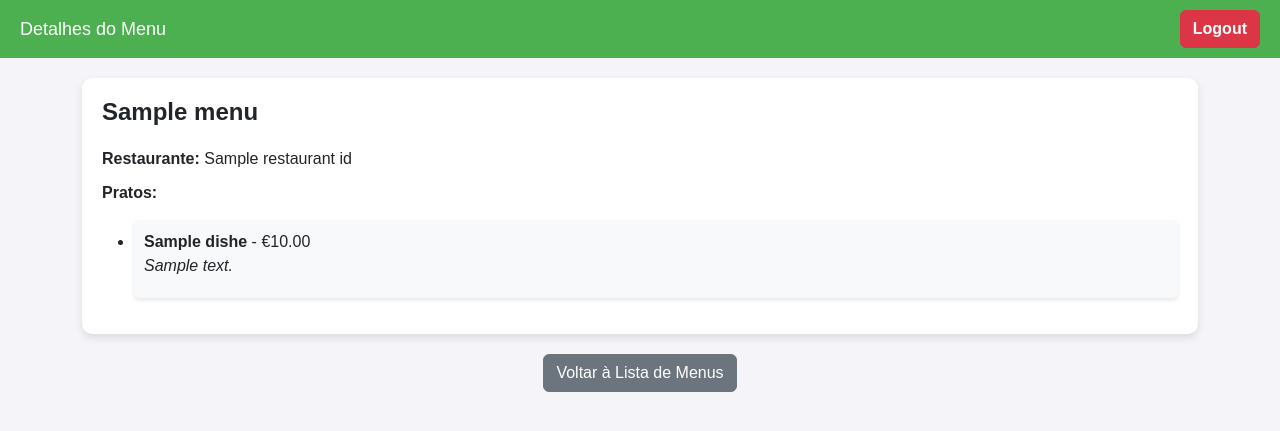
After one commit to HugoMartins2001/Project_paw, a Node server app: template views/menus/showMenu.ejs in a window 1280 px wide. The commit adds this page. Shown: the top 431 px of the page. Run offline with Node 20, Linux system fonts and the light colour scheme; the template is opened without the code that fills it: most values are stand-ins (such as "Sample title", 1, 10 or a date in 2020); some libraries are stand-ins or nearby versions.

Commit message:
adicionado showdish e showMenu com  mais detalhes

```diff
--- /dev/null
+++ b/public/stylesheets/showMenu.css
@@ -0,0 +1,53 @@
+body {
+    font-family: Arial, sans-serif;
+    margin: 0;
+    padding: 0;
+    background-color: #f4f4f9;
+}
+.header {
+    background-color: #4CAF50;
+    color: white;
+    padding: 10px 20px;
+    display: flex;
+    justify-content: space-between;
+    align-items: center;
+}
+.header span {
+    font-size: 18px;
+}
+.header a {
+    color: white;
+    text-decoration: none;
+    font-weight: bold;
+}
+.container {
+    margin-top: 20px;
+}
+.menu-details {
+    background-color: #ffffff;
+    padding: 20px;
+    border-radius: 10px;
+    box-shadow: 0 4px 8px rgba(0, 0, 0, 0.1);
+}
+.menu-details h2 {
+    font-size: 24px;
+    font-weight: bold;
+    margin-bottom: 20px;
+}
+.menu-details p {
+    font-size: 16px;
+    margin-bottom: 10px;
+}
+.dish-list {
+    margin-top: 15px;
+}
+.dish-item {
+    background-color: #f8f9fa;
+    padding: 10px;
+    border-radius: 5px;
+    margin-bottom: 10px;
+    box-shadow: 0 2px 4px rgba(0, 0, 0, 0.1);
+}
+.btn-back {
+    margin-top: 20px;
+}
--- a/routes/dishes.js
+++ b/routes/dishes.js
@@ -11,6 +11,10 @@ router.get('/submitDishes', authController.verifyLoginUser, function (req, res,
     dishesController.renderCreateDishes(req, res, next);
 });
 
+router.get('/showDish/:dishId', authController.verifyLoginUser, function (req, res, next) {
+      dishesController.showDish(req, res, next)
+});
+
 
 router.post('/submittedDish',authController.verifyLoginUser, function(req, res,next) {
      dishesController.createDish(req, res,next)
--- a/routes/menus.js
+++ b/routes/menus.js
@@ -11,6 +11,10 @@ router.get('/submitMenu', authController.verifyLoginUser, function(req, res, nex
     menusController.renderCreateMenu(req, res, next);
 });
 
+router.get('/showMenu/:menuId',authController.verifyLoginUser, function(req, res, next) {
+     menusController.showMenu(req, res, next)
+});
+
 router.post('/submittedMenu', authController.verifyLoginUser, function(req, res,next){
       menusController.createMenu(req, res,next)
 });
--- a/views/dishes/showDishes.ejs
+++ b/views/dishes/showDishes.ejs
@@ -28,6 +28,7 @@
                                 <p class="card-text"><strong>Descrição:</strong> <%= dish.description %></p>
                                 <p class="card-text"><strong>Preço:</strong> €<%= dish.price.toFixed(2) %></p>
                                 <p class="card-text"><strong>Categoria:</strong> <%= dish.category %></p>
+                                <a href="/dishes/showDish/<%= dish._id %>" class="btn btn-info">Ver Detalhes</a>
                                 <a href="/dishes/deleteDish/<%= dish._id %>" class="btn btn-danger">Eliminar</a>
                             </div>
                         </div>
--- /dev/null
+++ b/views/menus/showMenu.ejs
@@ -0,0 +1,42 @@
+<!DOCTYPE html>
+<html lang="pt">
+<head>
+    <meta charset="UTF-8">
+    <meta name="viewport" content="width=device-width, initial-scale=1.0">
+    <link href="https://cdn.jsdelivr.net/npm/bootstrap@5.3.0/dist/css/bootstrap.min.css" rel="stylesheet">
+    <link rel="stylesheet" href="/stylesheets/showMenu.css">
+    <title>Detalhes do Menu</title>
+</head>
+<body>
+    <div class="header">
+        <span>Detalhes do Menu</span>
+        <a href="/auth/logout" class="btn btn-danger">Logout</a>
+    </div>
+
+    <div class="container">
+        <% if (!menu) { %>
+            <div class="alert alert-danger text-center">
+                <h1>Menu não encontrado</h1>
+            </div>
+        <% } else { %>
+            <div class="menu-details">
+                <h2><%= menu.name %></h2>
+                <p><strong>Restaurante:</strong> <%= menu.restaurantId.name %></p>
+                <p><strong>Pratos:</strong></p>
+                <ul class="dish-list">
+                    <% menu.dishes.forEach(function(dish) { %>
+                        <li class="dish-item">
+                            <strong><%= dish.name %></strong> - €<%= dish.price.toFixed(2) %>
+                            <p><em><%= dish.description || 'Sem descrição disponível' %></em></p>
+                        </li>
+                    <% }) %>
+                </ul>
+            </div>
+        <% } %>
+    </div>
+
+    <div class="actions text-center">
+        <a href="/menus/showMenus" class="btn btn-secondary btn-back">Voltar à Lista de Menus</a>
+    </div>
+</body>
+</html>
--- a/views/menus/showMenus.ejs
+++ b/views/menus/showMenus.ejs
@@ -27,6 +27,7 @@
                             <div class="card-body">
                                 <h5 class="card-title"><%= menu.name %></h5>
                                 <p class="card-text"><strong>Restaurante:</strong> <%= menu.restaurantId.name %></p>
+                                <a href="/menus/showMenu/<%= menu._id %>" class="btn btn-info">Ver Detalhes</a>
                                 <a href="/menus/deleteMenu/<%= menu._id %>/<%= menu.restaurantId._id %>" class="btn btn-danger">Eliminar</a>
                             </div>
                         </div>
```
Also changed, not shown: controllers/dishes.js (+15 -0 lines), controllers/menus.js (+17 -0 lines), public/stylesheets/showDish.css (added, +43 -0 lines), views/dishes/showDish.ejs (added, +36 -0 lines), views/index.ejs (+38 -22 lines).
